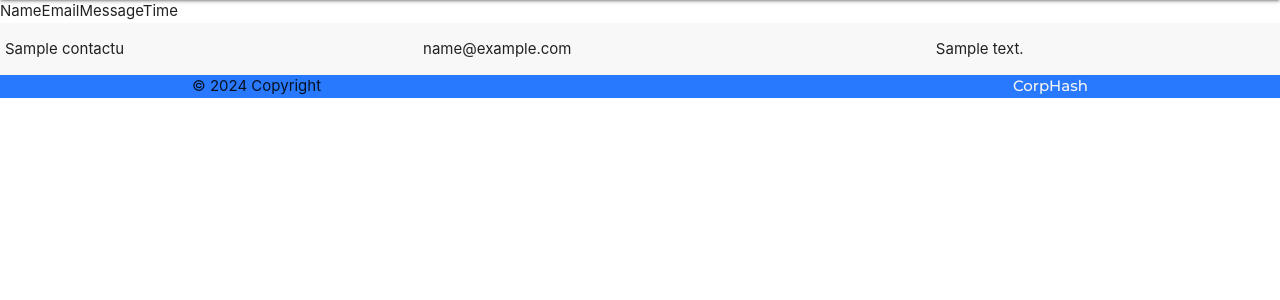
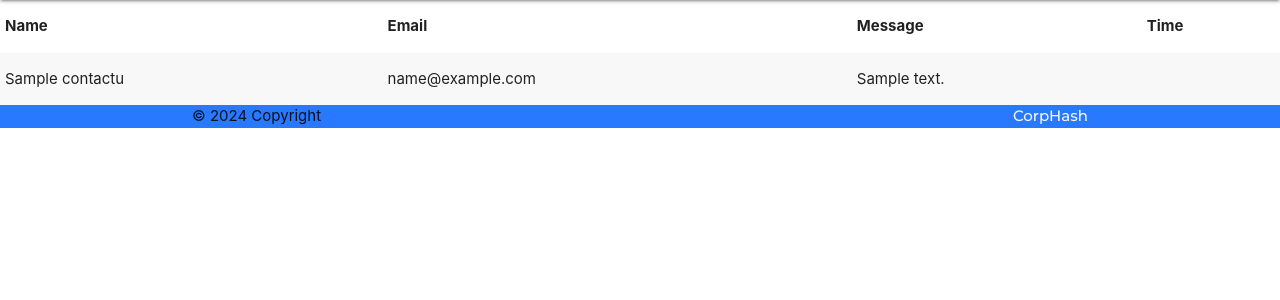
Before and after one commit to Somendradev23/corphash, a PHP site: page /admin/dashboard.php in a window 1280 px wide. Shown: the part 64-364 px from the top of the page. Run offline with PHP 8.4, Linux system fonts and the light colour scheme; the visitor is signed in with stand-in values (Sample User, id 1); tables that the repository leaves empty or names only in its code hold one stand-in row (values such as "Sample post"); data that the repository does not hold is empty.

Commit message:
dashboardt updated

```diff
--- a/admin/dashboard.php
+++ b/admin/dashboard.php
@@ -9,10 +9,12 @@ include('./comp/header.php');
 
 <table class="striped responsive-table " style="width: 100%;">
     <thead>
-        <tr>Name</tr>
-        <tr>Email</tr>
-        <tr>Message</tr>
-        <tr>Time</tr>
+        <tr>
+            <th>Name</th>
+            <th>Email</th>
+            <th>Message</th>
+            <th>Time</th>
+        </tr>
     </thead>
     <tbody>
 
```
